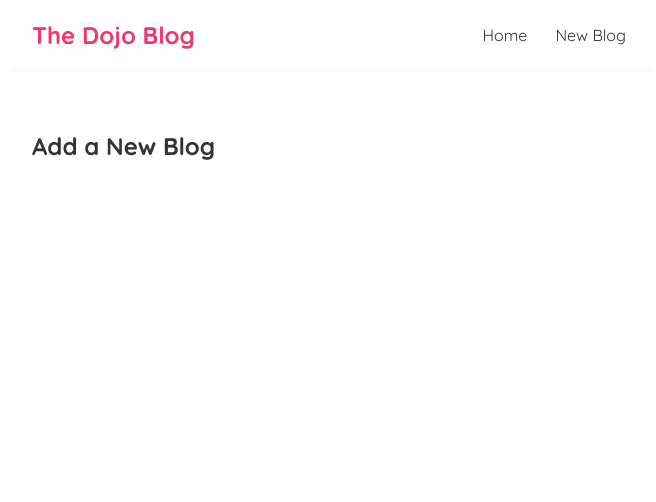
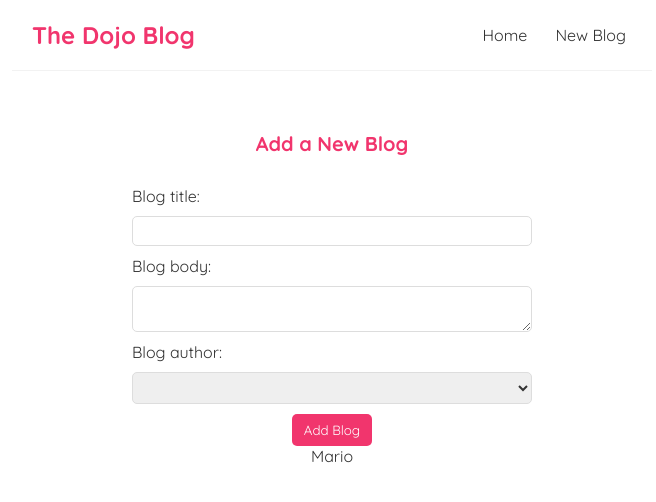
Before and after one commit to bakhodur-nazriev/Blog-React, a React (Create React App) app: page /create in a window 1280 px wide. Shown: the top 502 px of the page, without its empty margins (308-964 px from the left). Built offline with nearby package versions, Linux system fonts and the light colour scheme.

Commit message:
Config Controlled inputs

```diff
--- a/data/db.json
+++ b/data/db.json
@@ -2,13 +2,13 @@
   "blogs": [
     {
       "title": "My First Blog!",
-      "body": "Lorem ipsum dolor sit amet, consectetur adipisicing elit. Ad ex exercitationem facere illo incidunt ipsum nam pariatur perspiciatis, praesentium tempora.",
+      "body": "Lorem ipsum dolor sit amet, consectetur adipisicing elit. Ad ex exercitationem facere illo incidunt ipsum nam pariatur perspiciatis, praesentium temporaLorem ipsum dolor sit amet, consectetur adipisicing elit. Ad ex exercitationem facere illo incidunt ipsum nam pariatur perspiciatis, praesentium tempora.",
       "author": "Bakhodur",
       "id": 1
     },
     {
       "title": "Opening party",
-      "body": "Lorem ipsum dolor sit amet, consectetur adipisicing elit. Aliquam culpa delectus ea eveniet quibusdam reiciendis suscipit voluptas! Atque explicabo, magni non quisquam saepe ut veritatis!",
+      "body": "Lorem ipsum dolor sit amet, consectetur adipisicing elit. Aliquam culpa delectus ea eveniet quibusdam reiciendis suscipit voluptas! Atque explicabo, magni non quisquam saepe ut veritatis!Lorem ipsum dolor sit amet, consectetur adipisicing elit. Aliquam culpa delectus ea eveniet quibusdam reiciendis suscipit voluptas! Atque explicabo, magni non quisquam saepe ut veritatis!",
       "author": "Mario",
       "id": 2
     }
--- a/src/BlogDetails.js
+++ b/src/BlogDetails.js
@@ -1,11 +1,21 @@
 import {useParams} from "react-router-dom";
+import useFetch from "./useFetch";
 
 const BlogDetails = () => {
-  const {id} = useParams()
+  const {id} = useParams();
+  const {data: blog, error, isPending} = useFetch('http://localhost:8000/blogs/' + id);
 
   return (
     <div className="blog-details">
-      <h2>Blog Details - {id}</h2>
+      {isPending && <div>Loading...</div>}
+      {error && <div>{error}</div>}
+      {blog && (
+        <article>
+          <h2>{blog.title}</h2>
+          <p>Written by {blog.author}</p>
+          <div>{blog.body}</div>
+        </article>
+      )}
     </div>
   )
 }
--- a/src/BlogList.js
+++ b/src/BlogList.js
@@ -10,7 +10,6 @@ const BlogList = ({blogs, title}) => {
           <Link to={`/blogs/${blog.id}`}>
             <h2>{blog.title}</h2>
             <p>Written by {blog.author}</p>
-            <p>{blog.body}</p>
           </Link>
         </div>
       ))}
--- a/src/Create.js
+++ b/src/Create.js
@@ -1,7 +1,41 @@
+import {useState} from "react";
+
 const Create = () => {
+  const [title, setTitle] = useState('');
+  const [body, setBody] = useState('');
+  const [author, setAuthor] = useState('Mario');
+
   return (
     <div className="create">
       <h2>Add a New Blog</h2>
+      <form action="">
+        <label htmlFor="">Blog title:</label>
+        <input
+          type="text"
+          required
+          value={title}
+          onChange={(e) => setTitle(e.target.value)}
+        />
+        <label htmlFor="">Blog body:</label>
+        <textarea
+          value={body}
+          onChange={(e) => setBody(e.target.value)}
+          required
+        ></textarea>
+
+        <label htmlFor="">Blog author:</label>
+        <select
+          value={author}
+          onChange={(e) => setAuthor(e.target.value)}
+        >
+          <option value="Mario"></option>
+          <option value="Bakhodur"></option>
+        </select>
+        <button>Add Blog</button>
+        <p>{title}</p>
+        <p>{body}</p>
+        <p>{author}</p>
+      </form>
     </div>
   );
 }
--- a/src/Home.js
+++ b/src/Home.js
@@ -8,7 +8,7 @@ const Home = () => {
     <div className="home">
       {error && <div>{error}</div>}
       {isPending && <div>Loading...</div>}
-      {blogs && <BlogList blogs={blogs} title="All Blogs" body={blogs.body}/>}
+      {blogs && <BlogList blogs={blogs} title="All Blogs"/>}
     </div>
   );
 }
--- a/src/index.css
+++ b/src/index.css
@@ -70,5 +70,62 @@
 }
 
 .blog-preview a {
-  text-decoration: none;
+    text-decoration: none;
 }
+
+/* blog details page */
+.blog-details h2 {
+    font-size: 20px;
+    color: #f1356d;
+    margin-bottom: 10px;
+}
+
+.blog-details div {
+    margin: 20px 0;
+}
+
+.blog-details button {
+    background: #f1356d;
+    color: #fff;
+    border: 0;
+    padding: 8px;
+    border-radius: 8px;
+    cursor: pointer;
+}
+
+/* Create new blog form */
+.create {
+    max-width: 400px;
+    margin: 0 auto;
+    text-align: center;
+}
+
+.create label {
+    text-align: left;
+    display: block;
+}
+
+.create h2 {
+    font-size: 20px;
+    color: #f1356d;
+    margin-bottom: 30px;
+}
+
+.create input, .create textarea, .create select {
+    width: 100%;
+    padding: 6px 10px;
+    margin: 10px 0;
+    border: 1px solid #ddd;
+    box-sizing: border-box;
+    display: block;
+    border-radius: 5px;
+}
+
+.create button {
+    background: #f1356d;
+    color: #fff;
+    border: 0;
+    padding: 8px 12px;
+    border-radius: 5px;
+    cursor: pointer;
+}
```
